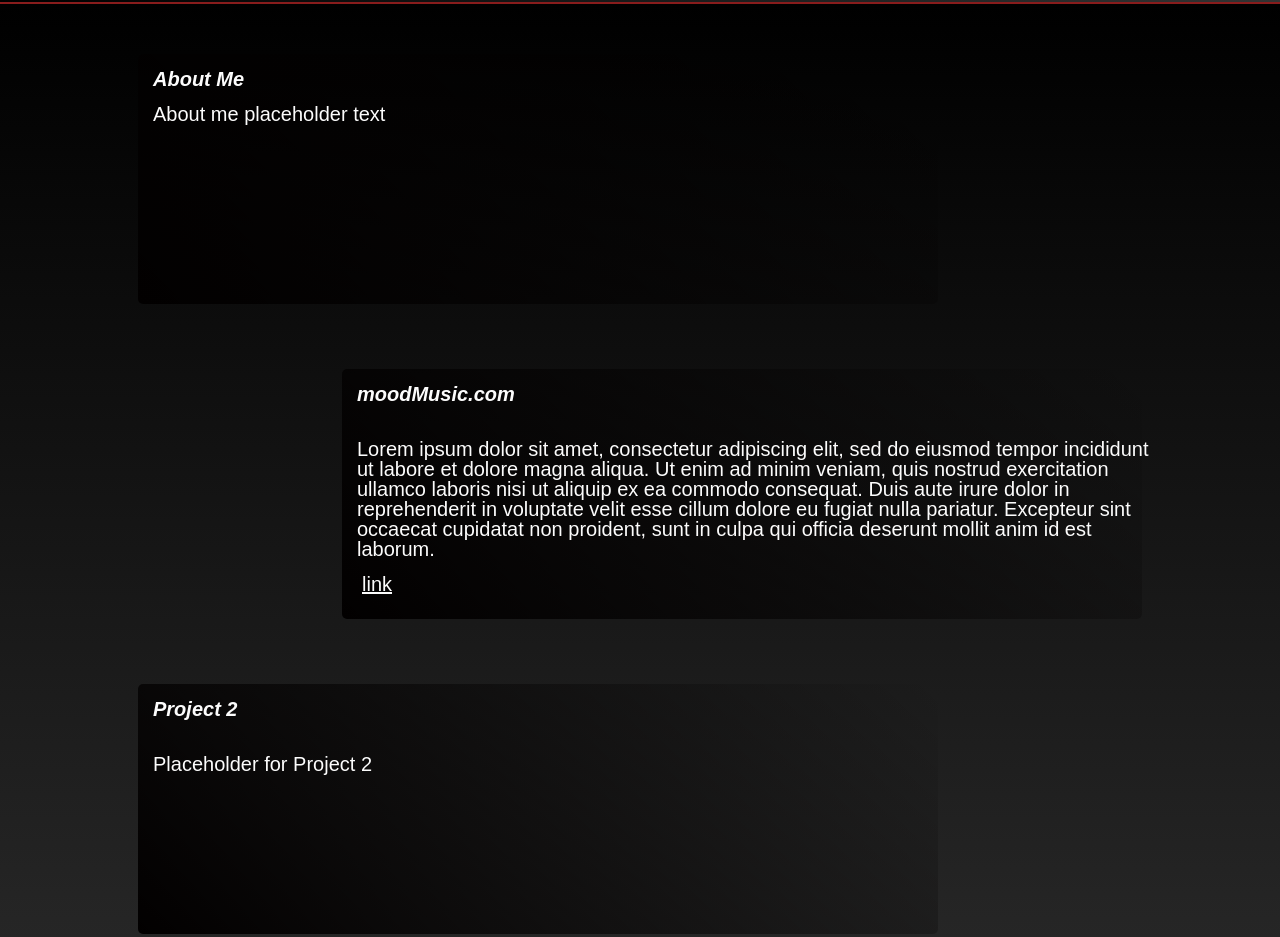
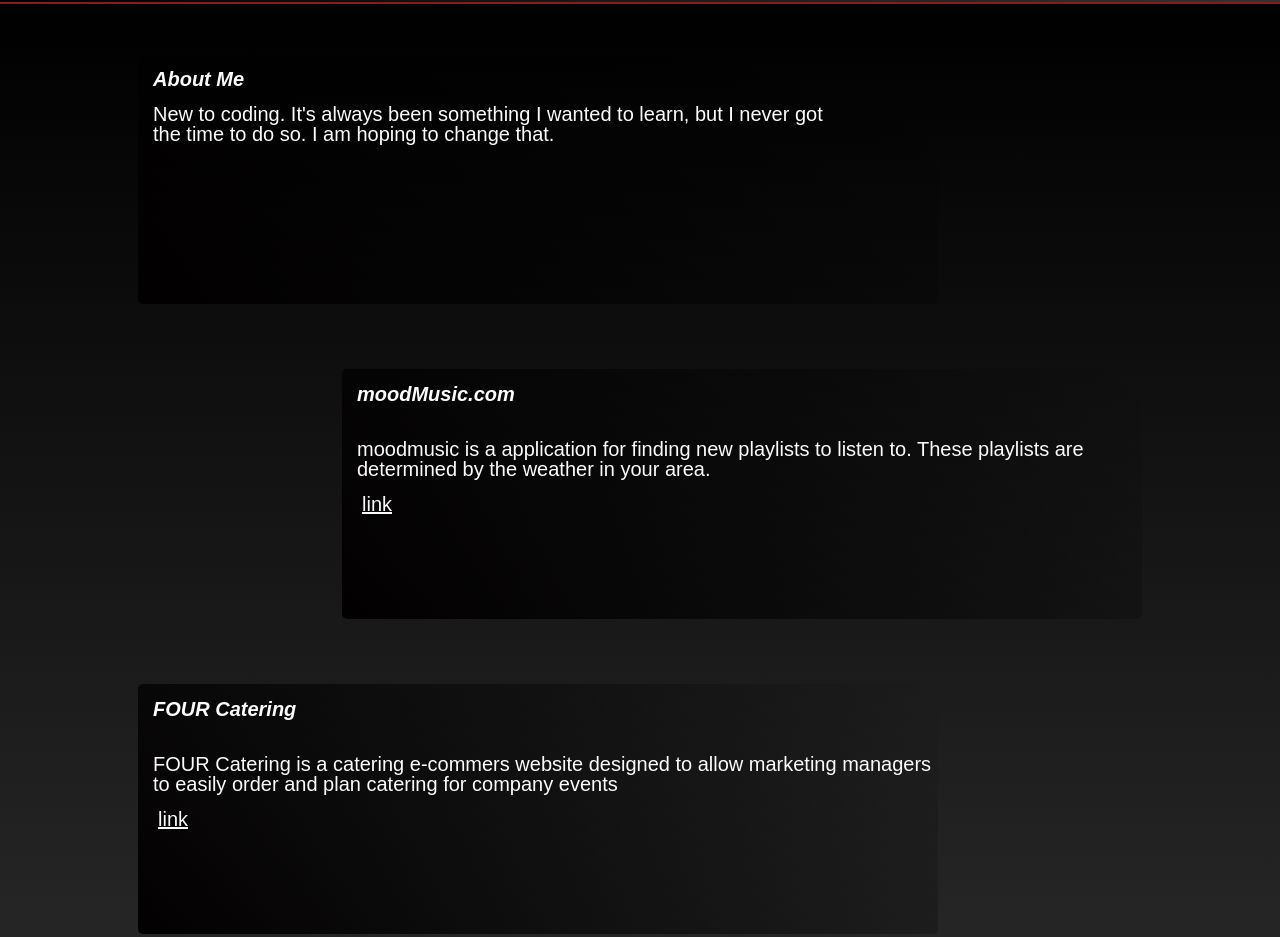
Before and after one commit to Valleyleaf/Personal-Portfolio, a plain HTML site: page index.html in a window 1280 px wide. Shown: the part 300-1237 px from the top of the page. Drawn offline with Linux system fonts and the light colour scheme.

Commit message:
Adding new project to main page

```diff
--- a/index.html
+++ b/index.html
@@ -32,21 +32,20 @@
             <div class="main-container">
                 <section class="container1">
                     <h2 class="title">About Me</h2>
-                    <p class="text-standard">About me placeholder text</p>
+                    <p class="text-standard">New to coding. It's always been something I wanted to learn, but I never got <br>
+                        the time to do so. I am hoping to change that.</p>
                 </section>
 
                 <section class="container2">
                     <h2 class="title">moodMusic.com </h2>
-                    <p class="text-standard"><br>Lorem ipsum dolor sit amet, consectetur adipiscing elit, sed do eiusmod tempor incididunt ut labore et dolore magna
-                        aliqua. Ut enim ad minim veniam, quis nostrud exercitation ullamco laboris nisi ut aliquip ex ea commodo consequat.
-                        Duis aute irure dolor in reprehenderit in voluptate velit esse cillum dolore eu fugiat nulla pariatur.
-                        Excepteur sint occaecat cupidatat non proident, sunt in culpa qui officia deserunt mollit anim id est laborum.</p>
+                    <p class="text-standard"><br>moodmusic is a application for finding new playlists to listen to. These playlists are determined by the weather in your area.</p>
                     <a id="bold" class="text-standard linkClass" href="https://magicianjoshua.github.io/weatherMusic/">link</a>
                 </section>
 
                 <section class="container3">
-                    <h2 class="title">Project 2</h2>
-                    <p class="text-standard"><br>Placeholder for Project 2</p>
+                    <h2 class="title">FOUR Catering</h2>
+                    <p class="text-standard"><br>FOUR Catering is a catering e-commers website designed to allow marketing managers to easily order and plan catering for company events</p>
+                    <a id="bold" class="text-standard linkClass" href="https://four-catering-cb97eed1384a.herokuapp.com/">link</a>
                 </section>
 
                 <section class="container4">
```
